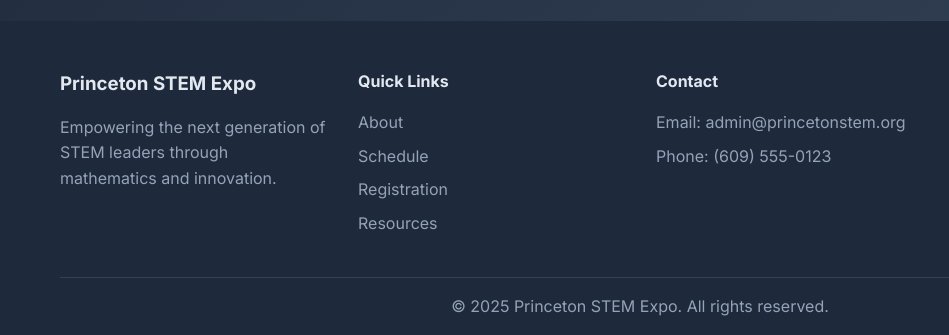
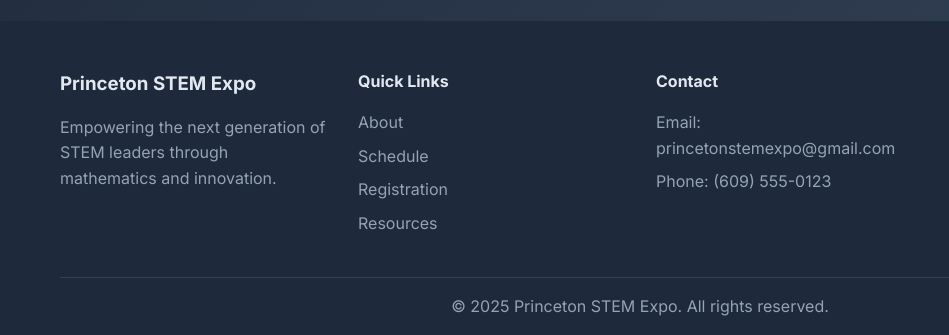
Before and after one commit to AstroPixel24/princeton-stem-expo, a plain HTML site: page index.html in a window 1280 px wide. Shown: the part 4296-4631 px from the top of the page, 0-949 px from the left. Drawn offline with Linux system fonts and the light colour scheme; animation ran at ten frames a second.

Commit message:
Update index.html
Fixed email

```diff
--- a/index.html
+++ b/index.html
@@ -279,7 +279,7 @@
                 </div>
                 <div class="footer-section">
                     <h4>Contact</h4>
-                    <p>Email: admin@princetonstem.org</p>
+                    <p>Email: princetonstemexpo@gmail.com</p>
                     <p>Phone: (609) 555-0123</p>
                 </div>
                 <div class="footer-section">
```
